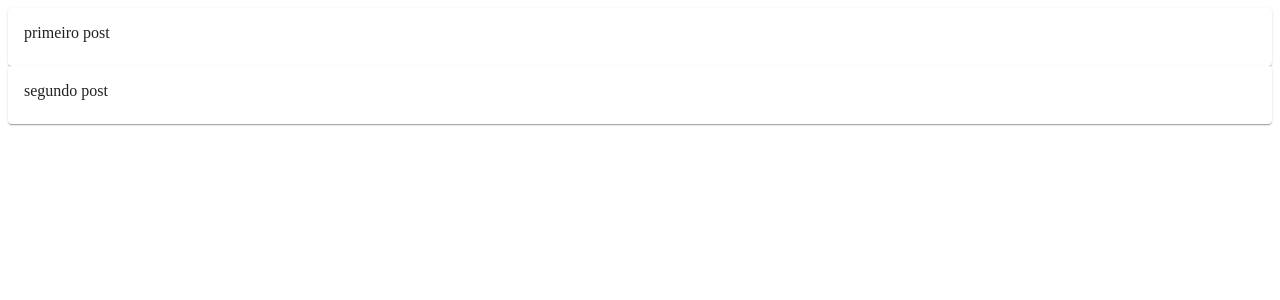
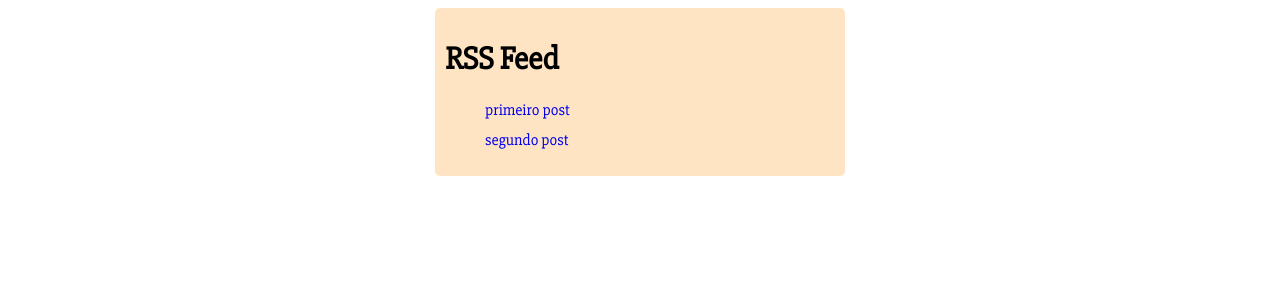
Before and after one commit to roselmamendes/link-aggregator, a React app: page / in a window 1280 px wide. Shown: the top 300 px of the page. Built offline with nearby package versions, Linux system fonts and the light colour scheme; no server answers.

Commit message:
Mostra o RSS Feed

```diff
--- a/src/App.js
+++ b/src/App.js
@@ -2,7 +2,10 @@ import React, { Component } from 'react';
 import Tags from './Tags';
 import RSSFeed from './RSSFeed';
 import request from 'superagent';
-const posts = [{'title': 'primeiro post'}, {'title': 'segundo post'}];
+const posts = [
+  {'title': 'primeiro post', 'link': 'https://material-ui.com/components/cards/'},
+  {'title': 'segundo post', 'link': 'https://docs.travis-ci.com/user/languages/javascript-with-nodejs/'}
+];
 class App extends Component {
 
   constructor(props) {
--- a/src/RSSFeed.js
+++ b/src/RSSFeed.js
@@ -1,22 +1,22 @@
 import React from 'react';
-import Card from '@material-ui/core/Card';
-import CardContent from '@material-ui/core/CardContent';
+import style from './style.css';
 
 function RSSFeed(props) {
     const buildPostList = props.posts.map((element, index) => {
             return (
-                <Card key={index}>
-                    <CardContent>
-                        {element['title']}
-                    </CardContent>
-                </Card>
+                <li key={index}>
+                    <a href={element['link']}> {element['title']}</a>
+                </li>
             )
         }
     )
 
     return (
-        <div>
-            {buildPostList}
+        <div className='feed'>
+            <h1>RSS Feed</h1>
+            <ul className='feedList'>
+                {buildPostList}
+            </ul>
         </div>
     );
 }
--- /dev/null
+++ b/src/style.css
@@ -0,0 +1,22 @@
+@import url('https://fonts.googleapis.com/css2?family=Slabo+27px&display=swap');
+
+.feed{
+    margin: 0 auto;
+    width: 400px;
+    background-color: bisque;
+    padding: 10px 0 10px 10px;
+    border-radius: 5px;
+    font-family:  'Slabo 27px', serif;
+}
+
+.feedList{
+    list-style-type: none;
+}
+
+.feedList li{
+    margin-bottom: 10px;
+}
+
+.feedList a{
+    text-decoration: none;
+}
--- a/webpack.config.js
+++ b/webpack.config.js
@@ -26,6 +26,8 @@ var config = {
       },
       {
         test: /\.css$/i,
+        include : APP_DIR,
+        exclude: '/node_modules/',
         use: ['style-loader', 'css-loader'],
       }
     ]
```
Also changed, not shown: package.json (+7 -2 lines), 1 other file (tests, documents, lock files or other folders).
